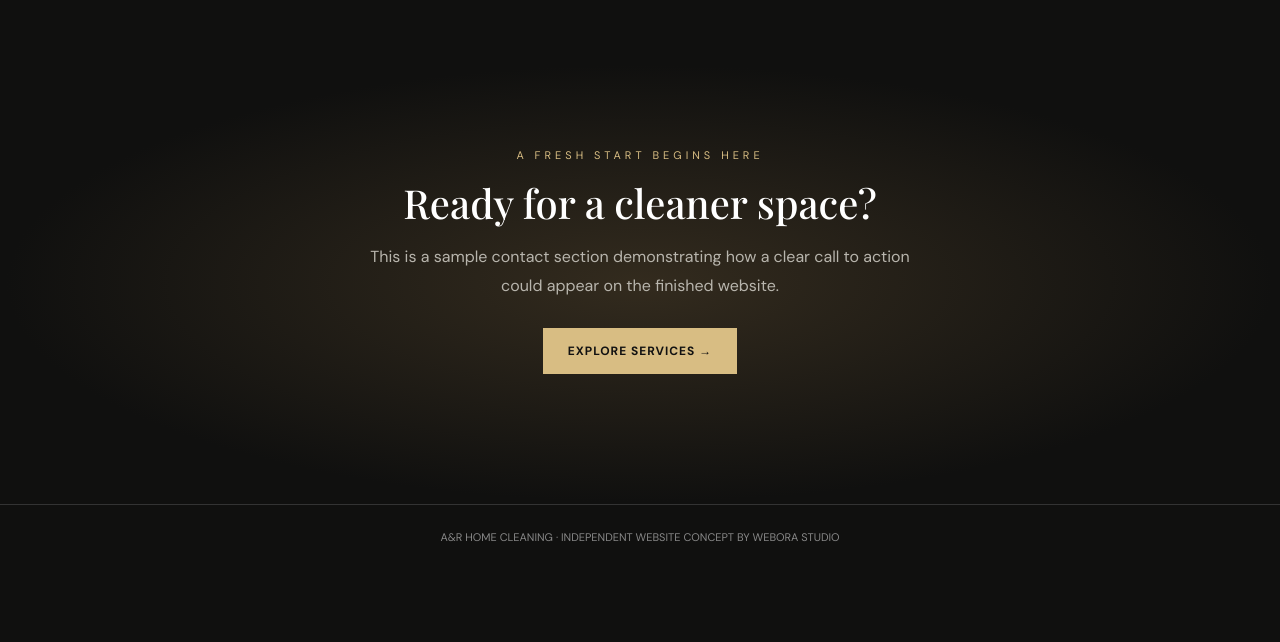
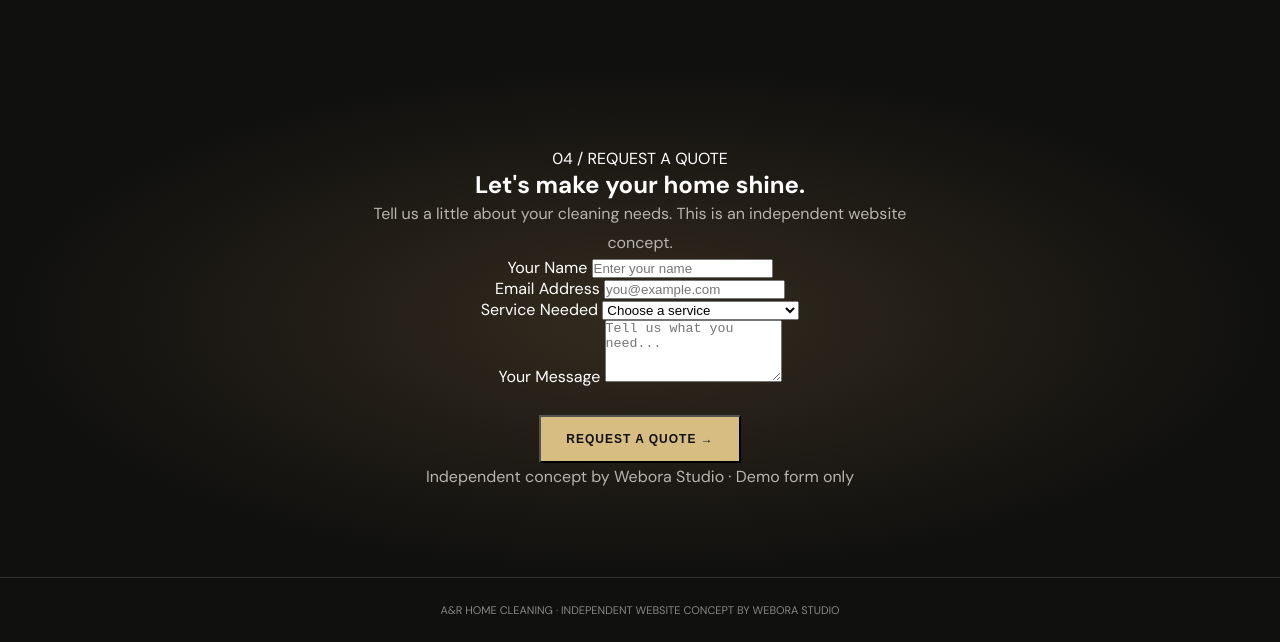
Before and after one commit to igrex2005-del/ar-home-cleaning-2, a plain HTML site: page index.html in a window 1280 px wide. Shown: the part 2322-2964 px from the top of the page. Before the commit the page ends 2891 px from the top, so only its background shows below. Drawn offline with nearby package versions, Linux system fonts and the light colour scheme.

Commit message:
Updated index.html

```diff
--- a/index.html
+++ b/index.html
@@ -130,13 +130,49 @@ section{padding:65px 7%}
 <img src="https://images.unsplash.com/photo-1600566753086-00f18fb6b3ea?w=900" alt="Elegant tidy living room">
 </div>
 </section>
+
 <section id="contact" class="contact">
-<div class="label">A FRESH START BEGINS HERE</div>
-<div class="heading">
-<h2>Ready for a cleaner space?</h2>
-<p>This is a sample contact section demonstrating how a clear call to action could appear on the finished website.</p>
-<a href="#services" class="button">EXPLORE SERVICES →</a>
-</div>
+ <div class="container">
+  <div class="section-label">04 / REQUEST A QUOTE</div>
+
+  <h2>Let's make your home shine.</h2>
+
+  <p>
+   Tell us a little about your cleaning needs.
+   This is an independent website concept.
+  </p>
+
+  <form class="quote-form" onsubmit="event.preventDefault(); alert('Demo only — this form is not connected to A&R Home Cleaning.');">
+   <div class="form-group">
+    <label for="name">Your Name</label>
+    <input type="text" id="name" placeholder="Enter your name" required>
+   </div>
+
+   <div class="form-group">
+    <label for="email">Email Address</label>
+    <input type="email" id="email" placeholder="you@example.com" required>
+   </div>
+
+   <div class="form-group">
+    <label for="service">Service Needed</label>
+    <select id="service" required>
+     <option value="">Choose a service</option>
+     <option>Home Cleaning</option>
+     <option>Deep Cleaning</option>
+     <option>Move-In / Move-Out Cleaning</option>
+    </select>
+   </div>
+
+   <div class="form-group">
+    <label for="message">Your Message</label>
+    <textarea id="message" placeholder="Tell us what you need..." rows="4"></textarea>
+   </div>
+
+   <button class="button" type="submit">REQUEST A QUOTE →</button>
+  </form>
+
+  <p class="email">Independent concept by Webora Studio · Demo form only</p>
+ </div>
 </section>
 
 </main>
```
